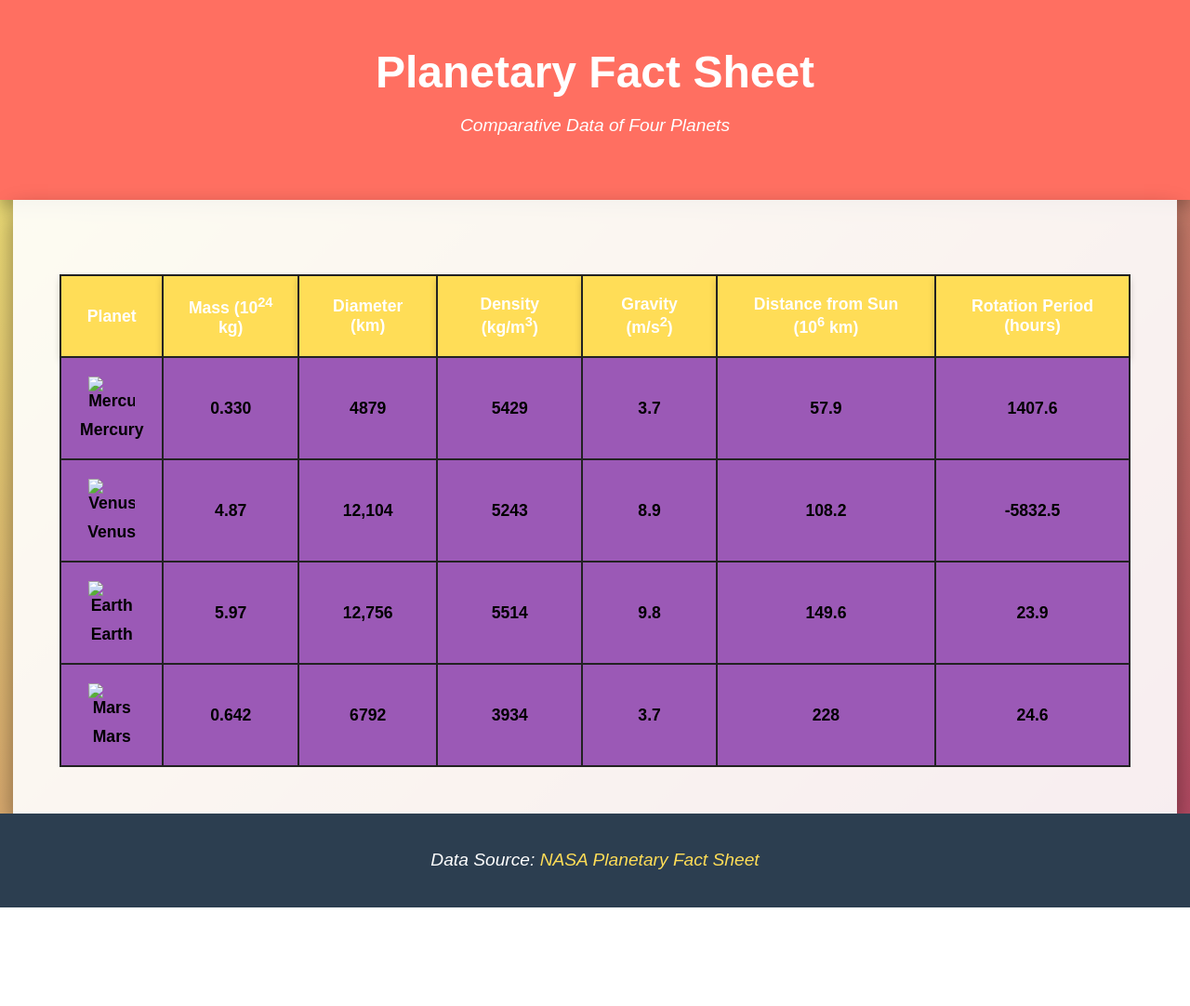
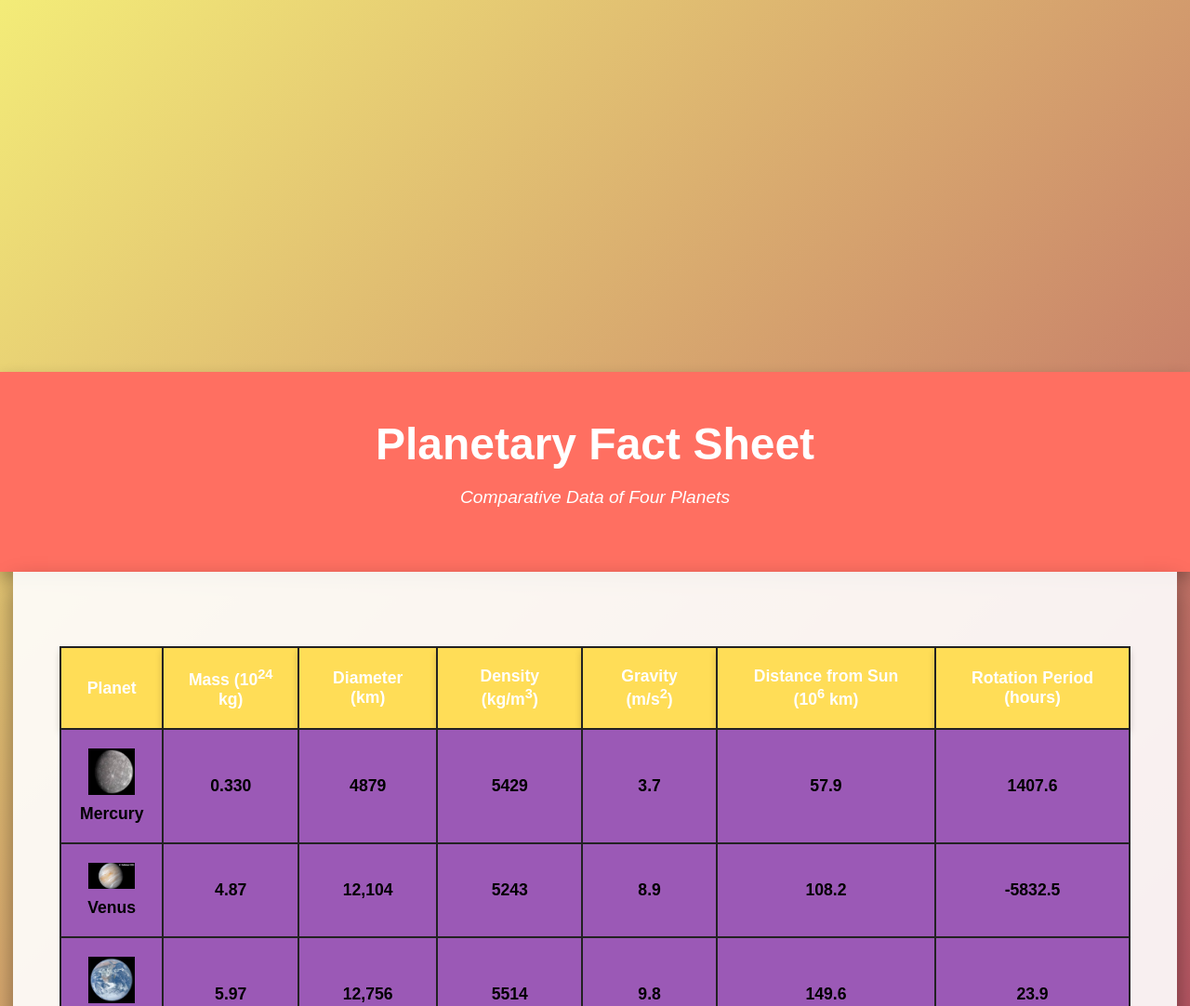
Before and after one commit to AdityaKumar0927/webdev_lab7, a plain HTML site: page index.html in a window 1280 px wide. Shown: the top 1082 px of the page at 93% size. Before the commit the page ends 976 px from the top, so only its background shows below. Drawn offline with Linux system fonts and the light colour scheme.

Commit message:
Update index.html
Fixed media links.

```diff
--- a/index.html
+++ b/index.html
@@ -9,6 +9,8 @@
 </head>
 <body>
 
+    <!-- Parallax Background -->
+    <div class="parallax"></div>
 
     <header>
         <h1>Planetary Fact Sheet</h1>
@@ -31,7 +33,7 @@
                 </thead>
                 <tbody>
                     <tr>
-                        <td><img src="media/mercury.jpg" alt="Mercury">Mercury</td>
+                        <td><img src="https://github.com/AdityaKumar0927/webdev_lab7/blob/6c00bbb3ba383a57b4b9bccf3f42e018c4b4829a/media/mercury.jpeg?raw=true" alt="Mercury">Mercury</td>
                         <td>0.330</td>
                         <td>4879</td>
                         <td>5429</td>
@@ -40,7 +42,7 @@
                         <td>1407.6</td>
                     </tr>
                     <tr>
-                        <td><img src="images/venus.jpg" alt="Venus">Venus</td>
+                        <td><img src="https://github.com/AdityaKumar0927/webdev_lab7/blob/6c00bbb3ba383a57b4b9bccf3f42e018c4b4829a/media/venus.jpeg?raw=true" alt="Venus">Venus</td>
                         <td>4.87</td>
                         <td>12,104</td>
                         <td>5243</td>
@@ -49,7 +51,7 @@
                         <td>-5832.5</td>
                     </tr>
                     <tr>
-                        <td><img src="media/earth.jpg" alt="Earth">Earth</td>
+                        <td><img src="https://github.com/AdityaKumar0927/webdev_lab7/blob/6c00bbb3ba383a57b4b9bccf3f42e018c4b4829a/media/earth.jpeg?raw=true" alt="Earth">Earth</td>
                         <td>5.97</td>
                         <td>12,756</td>
                         <td>5514</td>
@@ -58,7 +60,7 @@
                         <td>23.9</td>
                     </tr>
                     <tr>
-                        <td><img src="media/mars.jpg" alt="Mars">Mars</td>
+                        <td><img src="https://github.com/AdityaKumar0927/webdev_lab7/blob/6c00bbb3ba383a57b4b9bccf3f42e018c4b4829a/media/mars.jpeg?raw=true" alt="Mars">Mars</td>
                         <td>0.642</td>
                         <td>6792</td>
                         <td>3934</td>
```
